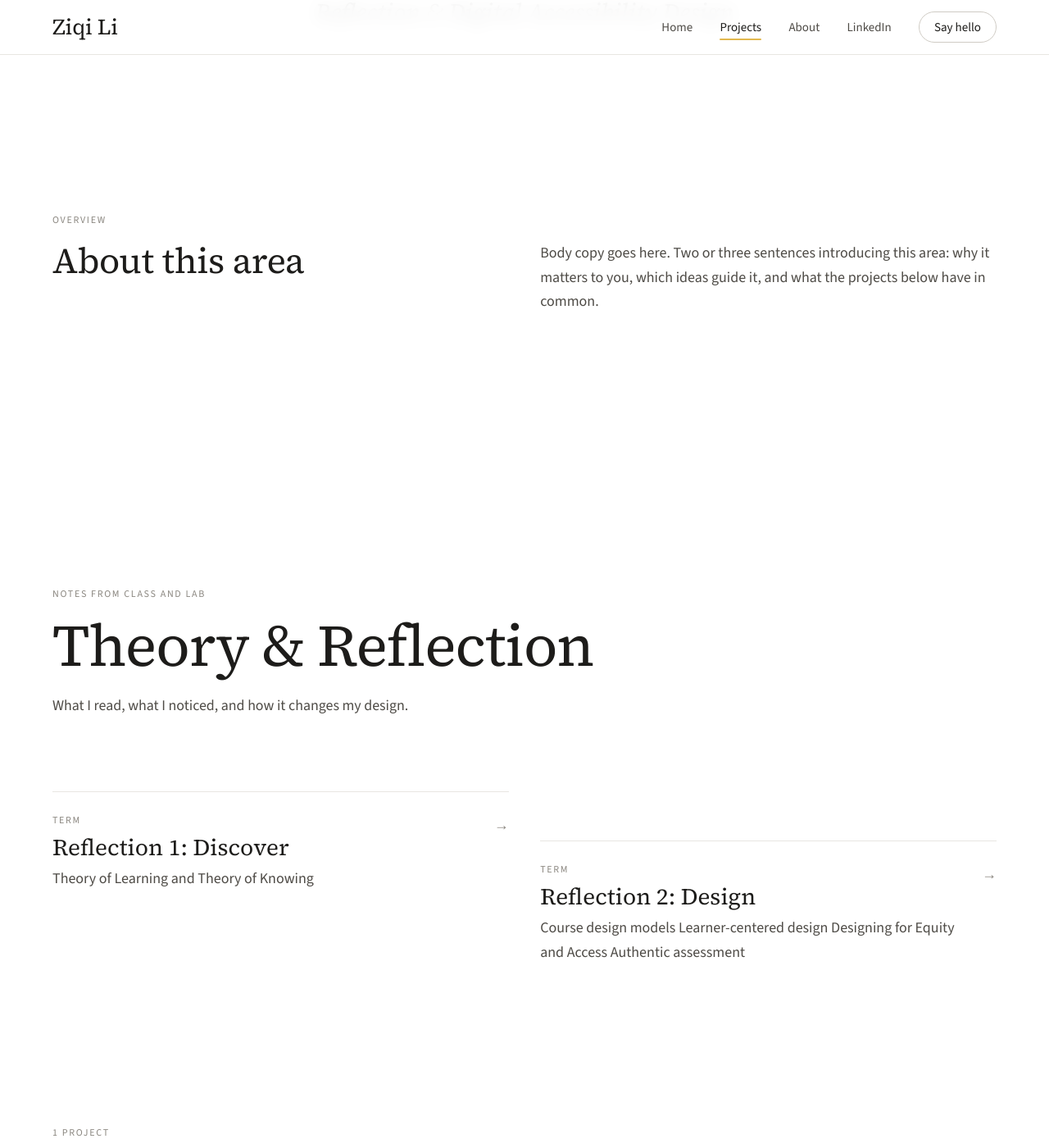
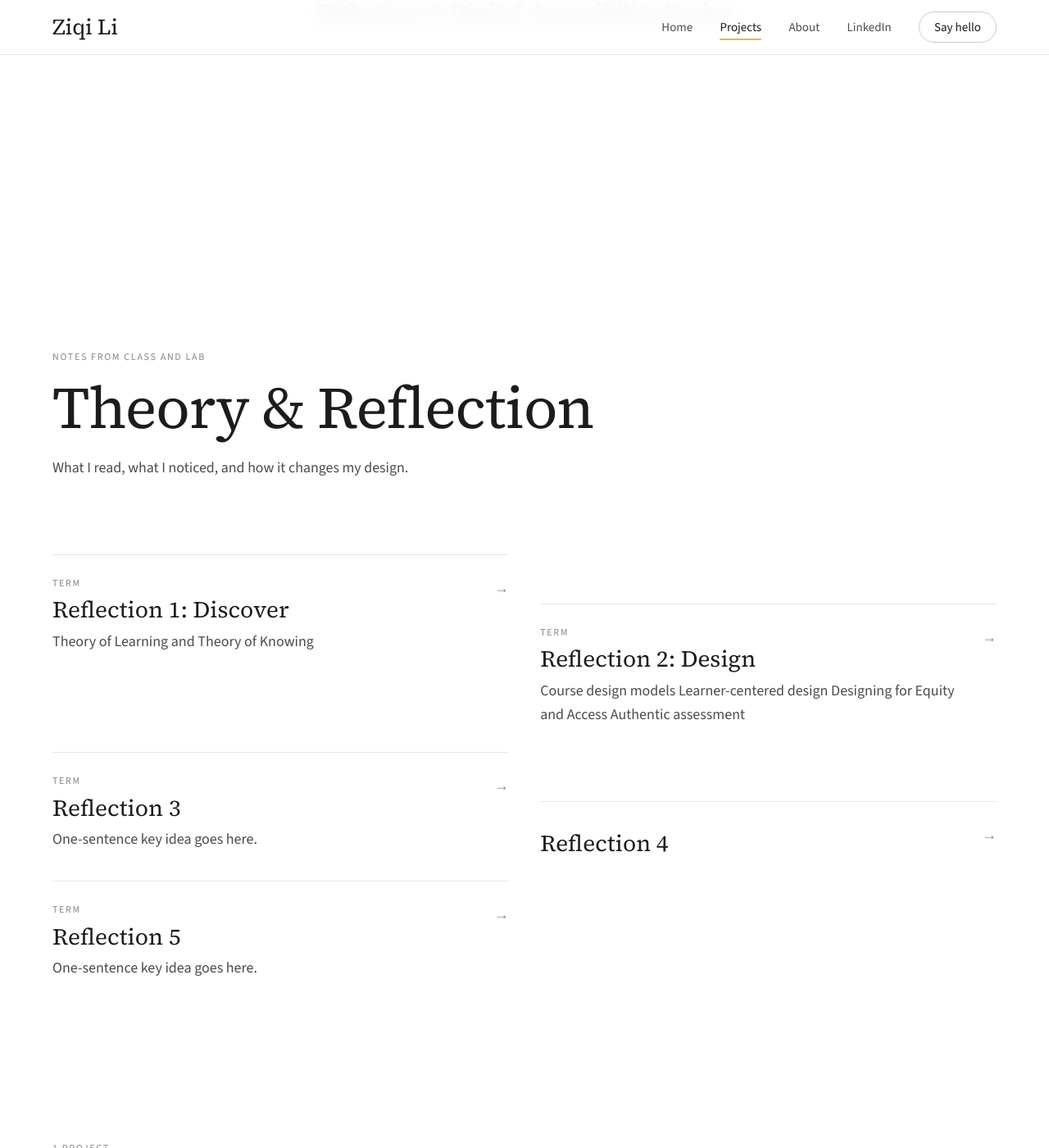
Before and after one commit to lizilizi0422-cmd/lizilizi0422-cmd.github.io, a Jekyll site: the page built from _sections/lab-practicum.md, in a window 1280 px wide and 1400 px high, scrolled down 544 px. Shown: the whole window at 82% size. Built offline with Jekyll 4.4.1, drawn with Linux system fonts in a browser that asks for light colours; nearby versions of some CDN libraries; some web fonts are replaced.

Commit message:
Lab page: show all 5 reflections, remove About this area

```diff
--- a/_sections/lab-practicum.md
+++ b/_sections/lab-practicum.md
@@ -21,9 +21,4 @@
     image_alt: ""
     caption: ""
     hide_image: true
-  - type: text
-    kicker: "Overview"
-    title: "About this area"
-    body: "Body copy goes here. Two or three sentences introducing this area: why it matters to you, which ideas guide it, and what the projects below have in common."
-    align: left
 ---
```
Also changed, not shown: _reflections/ai-course-1.md (+1 -1 lines), _reflections/art-and-learning-1.md (+1 -1 lines), _reflections/t550-1.md (+1 -1 lines).
